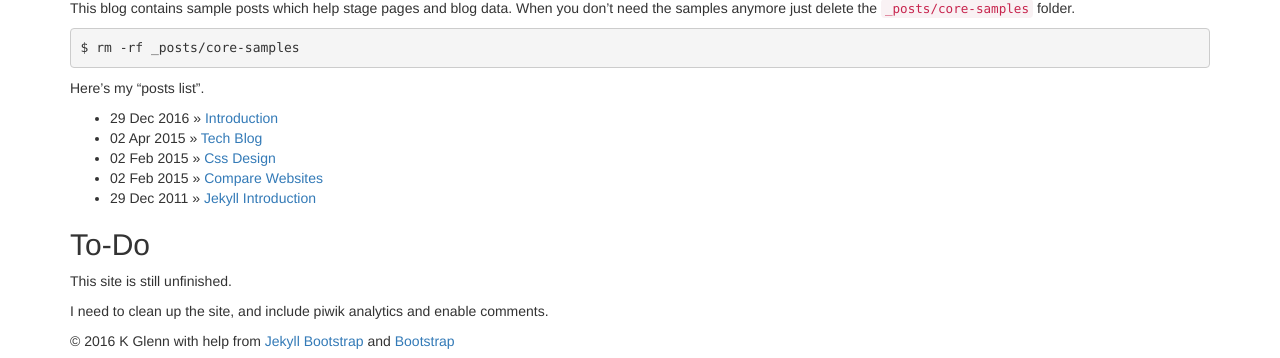
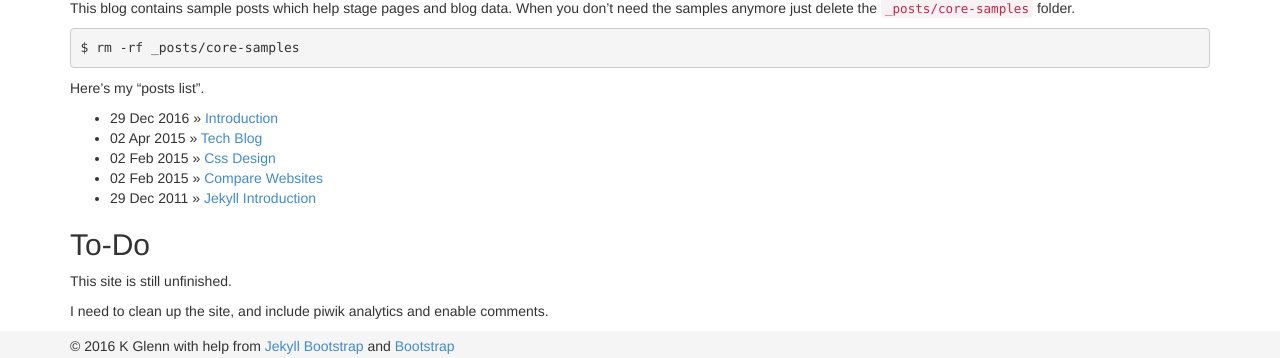
Before and after one commit to thunderenlight/thunderenlight.github.io, a Jekyll site: the page built from index.md, in a window 1280 px wide. Shown: the part 610-968 px from the top of the page. Built offline with Jekyll 4.4.1, drawn with Linux system fonts in a browser that asks for light colours; nearby versions of some CDN libraries; library files that are not in the unit come from our copies; comment, search, counter and statistics services are not loaded.

Commit message:
Changing styling

```diff
--- a/_includes/themes/bootstrap-3/default.html
+++ b/_includes/themes/bootstrap-3/default.html
@@ -12,11 +12,11 @@
     <meta name="viewport" content="width=device-width, initial-scale=1.0">
 
     <!-- Bootstrap styles -->
-    <link href="{{ ASSET_PATH }}/bootstrap/css/bootstrap.min.css" rel="stylesheet">
+    <link href="{{ ASSET_PATH }}/css/bootstrap.min.css" rel="stylesheet">
     <!-- Optional theme -->
-    <link href="{{ ASSET_PATH }}/bootstrap/css/bootstrap-theme.min.css" rel="stylesheet">
+    <link href="{{ ASSET_PATH }}/css/bootstrap-theme.min.css" rel="stylesheet">
     <!-- Sticky Footer -->
-    <link href="{{ ASSET_PATH }}/bootstrap/css/bs-sticky-footer.css" rel="stylesheet">
+    <link href="{{ ASSET_PATH }}/css/bs-sticky-footer.css" rel="stylesheet">
 
     <!-- Custom styles -->
     <link href="{{ ASSET_PATH }}/css/style.css?body=1" rel="stylesheet" type="text/css" media="all">
```
